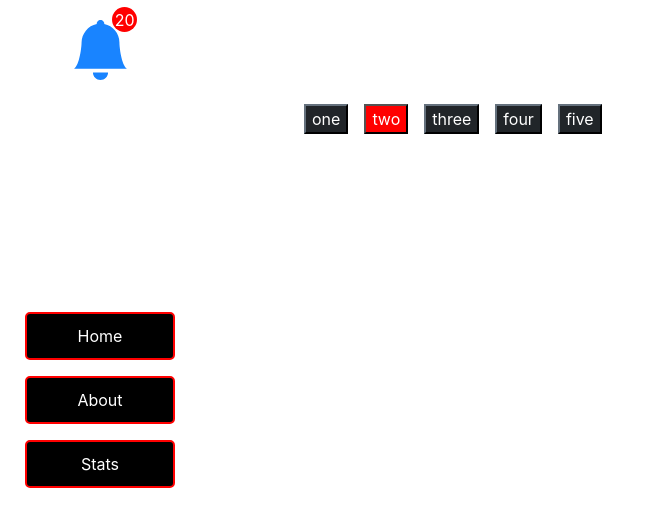
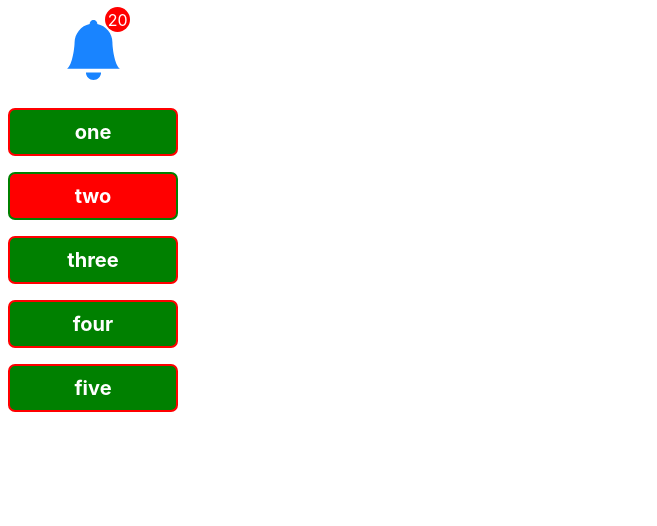
Before and after one commit to neharadialcode/learning-react, a React (Create React App) app: page /new/1 in a window 1280 px wide. Shown: the top 526 px of the page, without its empty margins (0-657 px from the left). Built offline with nearby package versions, Linux system fonts and the light colour scheme.

Commit message:
button tabs modified

```diff
--- a/src/App.js
+++ b/src/App.js
@@ -18,11 +18,11 @@ function App() {
           <div className="d-flex flex-column align-items-center">
             <Bell />
             {/* <TabsNavLinks />  */}
-            <PushNavLink />
+            {/* <PushNavLink /> */}
+            <Route exact path="/new/:id" component={ButtonTabs} />
           </div>
 
           <Switch>
-            <Route exact path="/new/:id" component={ButtonTabs} />
             <Route exact path="/page-one" component={PageOne} />
             <Route exact path="/page-two" component={PageTwo} />
             <Route exact path="/page-three" component={PageThree} />
--- a/src/components/ButtonTabs.jsx
+++ b/src/components/ButtonTabs.jsx
@@ -14,15 +14,20 @@ const ButtonTabs = ({ match }) => {
   const history = useHistory();
 
   return (
-    <div className="m-5 p-5">
+    <div className="">
       {buttonArray.map((obj, index) => (
+        <div>
+          {" "}
           <button
             onClick={() => history.push(`/new/${index}`)}
-          className={` m-2 ${Number(id) === index ? "btn-red" : "btn-dark"}`}
+            className={` m-2 ${
+              Number(id) === index ? "btn_new_active" : "btn_new"
+            }`}
           >
             {obj.one}
             {console.log(history)}
           </button>
+        </div>
       ))}
     </div>
   );
--- a/src/index.css
+++ b/src/index.css
@@ -97,3 +97,23 @@ span {
   align-items: center;
   color: white;
 }
+.btn_new {
+  background: green;
+  color: white;
+  min-width: 170px;
+  border: 2px solid red;
+  padding: 7px 20px;
+  border-radius: 7px;
+  font-weight: 700;
+  font-size: 20px;
+}
+.btn_new_active {
+  background: red;
+  color: white;
+  min-width: 170px;
+  border: 2px solid green;
+  padding: 7px 20px;
+  border-radius: 7px;
+  font-weight: 700;
+  font-size: 20px;
+}
```
Lines whose indentation alone changed are shown as unchanged.
